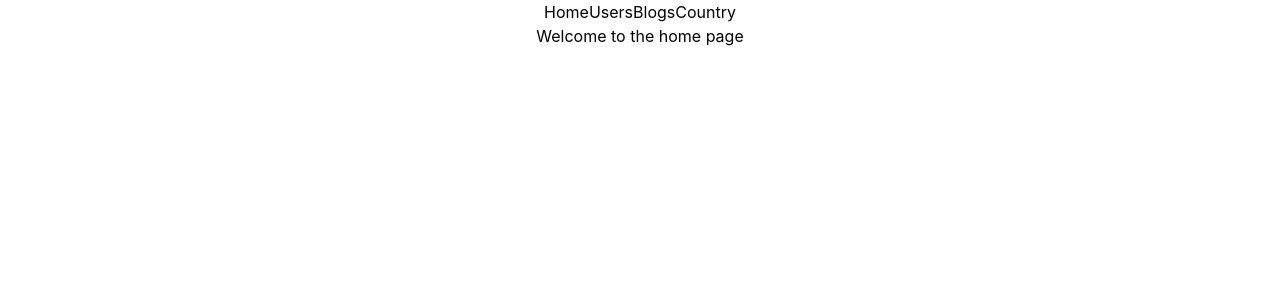
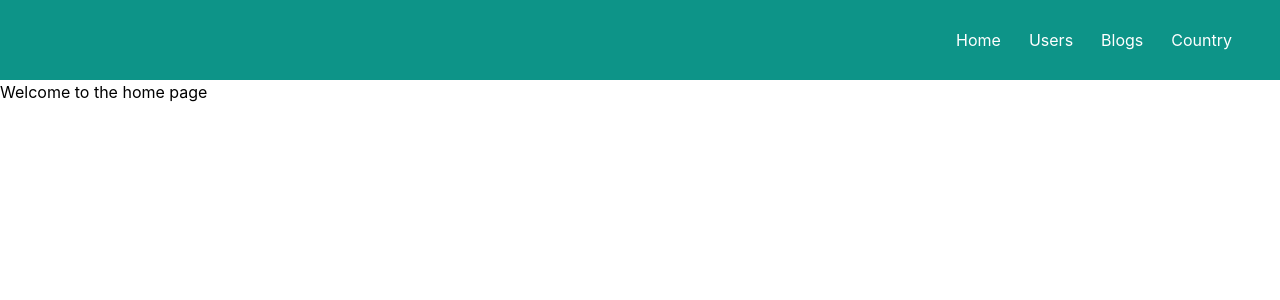
Before and after one commit to EhsanEIK/info-site-react-router-app, a React (Create React App) app: page / in a window 1280 px wide. Shown: the top 300 px of the page. Built offline with nearby package versions, Linux system fonts and the light colour scheme.

Commit message:
added navbar design using tailwind css

```diff
--- a/src/App.js
+++ b/src/App.js
@@ -4,7 +4,7 @@ import router from './routers/routers';
 
 function App() {
   return (
-    <div className="App">
+    <div>
       <RouterProvider router={router}></RouterProvider>
     </div>
   );
--- a/src/components/Header/Header.css
+++ /dev/null
@@ -1,5 +0,0 @@
-.blue {
-    color: white;
-    background-color: blue;
-    padding: 8px;
-}
--- a/src/components/Header/Header.js
+++ b/src/components/Header/Header.js
@@ -1,15 +1,14 @@
 import React from 'react';
 import { NavLink } from 'react-router-dom';
-import './Header.css';
 
 const Header = () => {
     return (
-        <nav>
-            <NavLink className={({ isActive }) => isActive ? 'blue' : undefined} to='/home'>Home</NavLink>
-            <NavLink className={({ isActive }) => isActive ? 'blue' : undefined} to='/users'>Users</NavLink>
-            <NavLink className={({ isActive }) => isActive ? 'blue' : undefined} to='/blogs'>Blogs</NavLink>
-            <NavLink className={({ isActive }) => isActive ? 'blue' : undefined} to='/countries'>Country</NavLink>
-        </nav >
+        <nav className='bg-teal-600 text-white flex justify-end p-6'>
+            <NavLink className={({ isActive }) => isActive ? 'bg-blue-700 mr-5 p-1' : 'mr-5 p-1'} to='/home'>Home</NavLink>
+            <NavLink className={({ isActive }) => isActive ? 'bg-blue-700 mr-5 p-1' : 'mr-5 p-1'} to='/users' > Users</NavLink >
+            <NavLink className={({ isActive }) => isActive ? 'bg-blue-700 mr-5 p-1' : 'mr-5 p-1'} to='/blogs'>Blogs</NavLink>
+            <NavLink className={({ isActive }) => isActive ? 'bg-blue-700 mr-5 p-1' : 'mr-5 p-1'} to='/countries'>Country</NavLink>
+        </nav>
     );
 };
 
```
